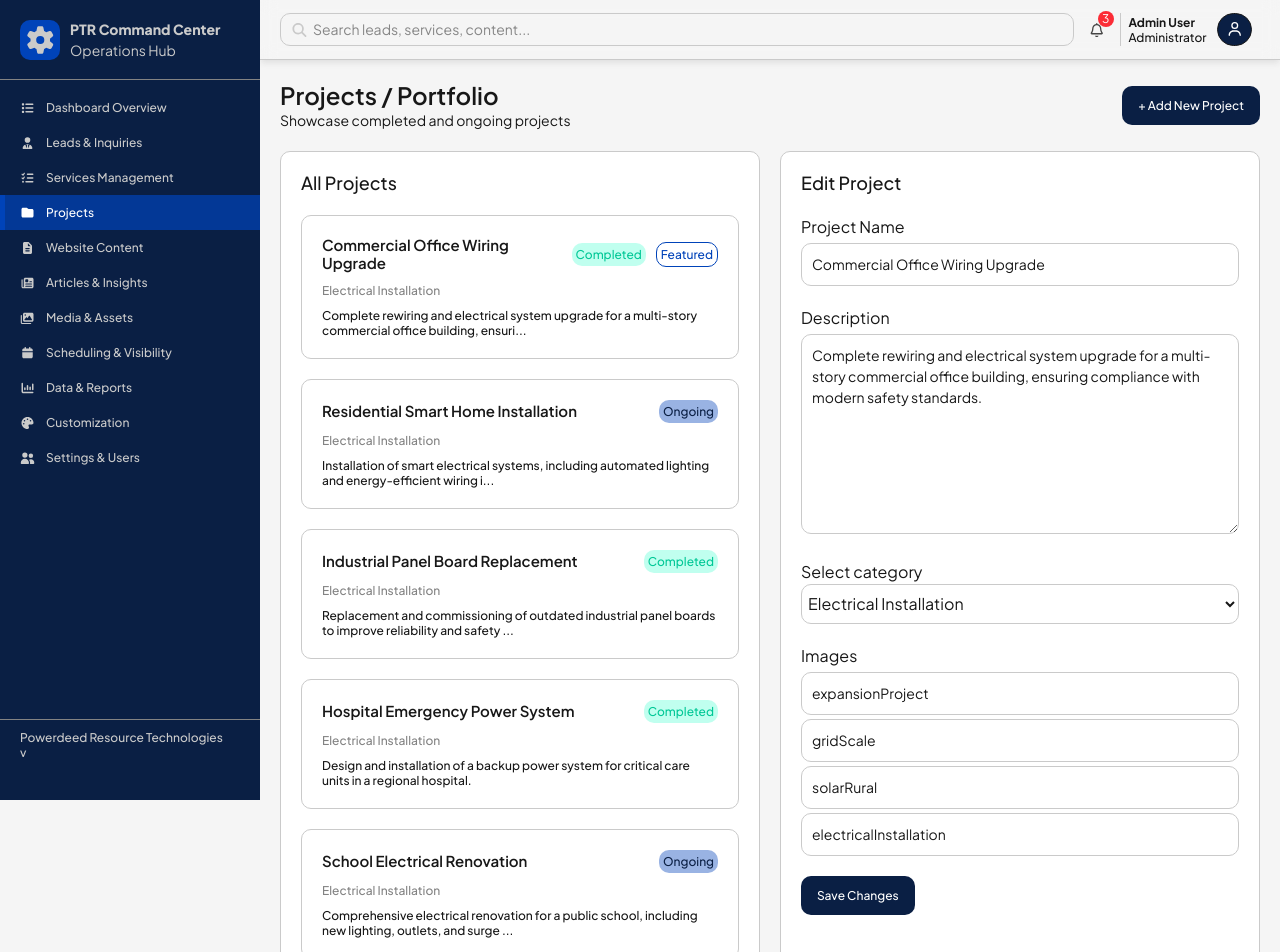
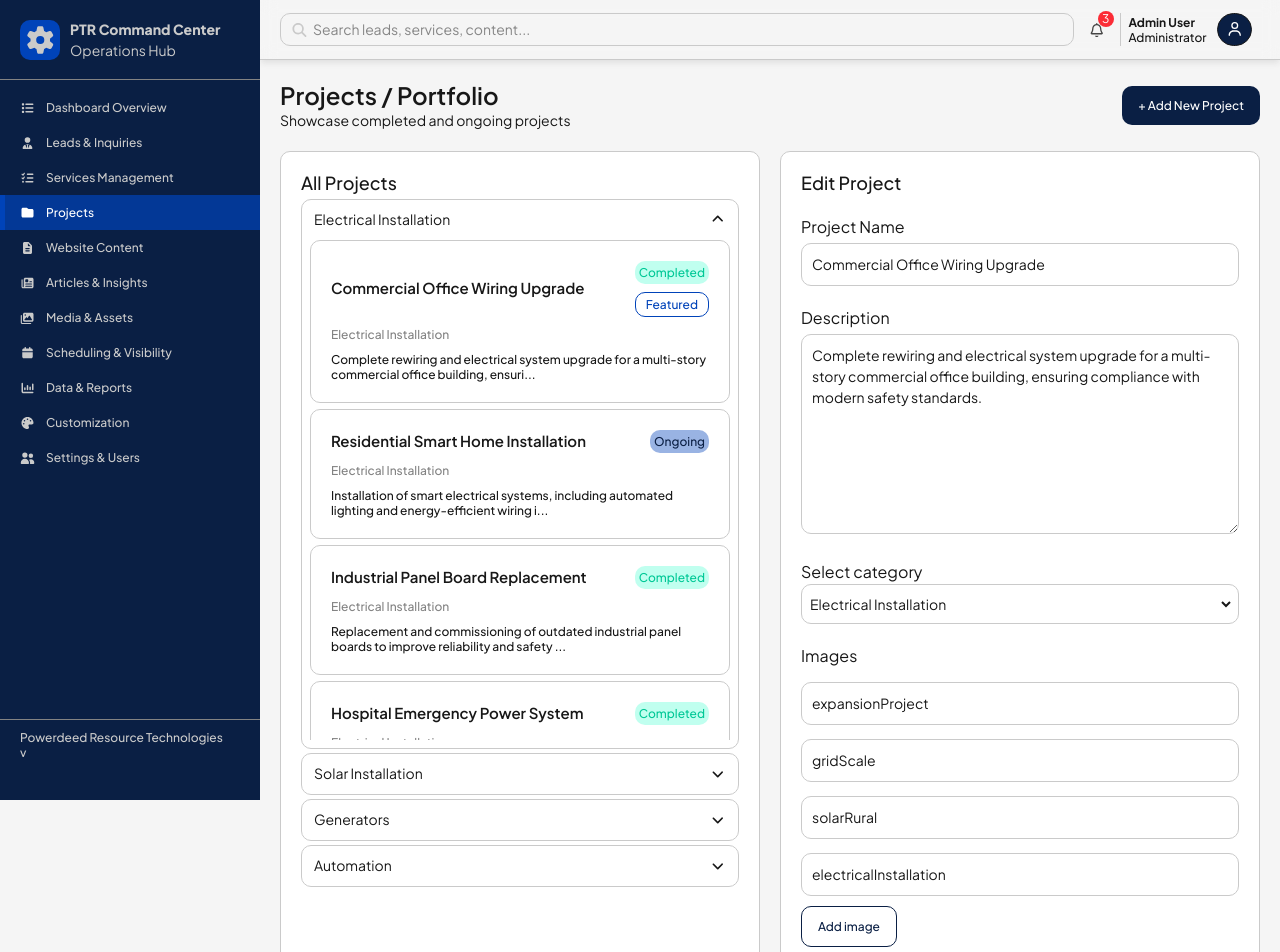
Before and after one commit to Powerdeed/PTR-website-command-center, a Next.js app: page /projects in a window 1280 px wide. Shown: the top 952 px of the page. Built offline with nearby package versions, Linux system fonts and the light colour scheme; what chartjs-plugin-datalabels would draw is missing.

Commit message:
Added the features and logics to the services and projects sections.

```diff
--- a/app/globals.css
+++ b/app/globals.css
@@ -43,31 +43,60 @@
 }
 
 @layer utilities {
-  /* Custom scrollbar styling */
-  .custom-scrollbar::-webkit-scrollbar {
+  /* Custom scrollbar styling for side bar*/
+  .side-bar-scrollbar::-webkit-scrollbar {
     width: 10px; /* vertical */
     height: 10px; /* horizontal */
     transition: background-color 300ms ease;
   }
 
-  .custom-scrollbar::-webkit-scrollbar-track {
+  .side-bar-scrollbar::-webkit-scrollbar-track {
     background: transparent;
   }
 
-  .custom-scrollbar::-webkit-scrollbar-thumb {
+  .side-bar-scrollbar::-webkit-scrollbar-thumb {
     background: var(--terciary-grey);
     border-radius: 999px;
   }
 
-  .custom-scrollbar::-webkit-scrollbar-button {
+  .side-bar-scrollbar::-webkit-scrollbar-button {
     display: none; /* removes arrow buttons */
   }
 
-  .custom-scrollbar::-webkit-scrollbar-thumb:hover {
+  .side-bar-scrollbar::-webkit-scrollbar-thumb:hover {
     background: var(--terciary-grey);
   }
 
-  .custom-scrollbar {
+  .side-bar-scrollbar {
+    scrollbar-width: thin;
+    scrollbar-color: var(--terciary-grey) transparent;
+  }
+
+  /* Custom scrollbar styling for section scrolls*/
+  .section-scrollbar::-webkit-scrollbar {
+    width: 10px; /* vertical */
+    height: 10px; /* horizontal */
+    transition: background-color 300ms ease;
+  }
+
+  .section-scrollbar::-webkit-scrollbar-track {
+    background: transparent;
+  }
+
+  .section-scrollbar::-webkit-scrollbar-thumb {
+    background: var(--terciary-grey);
+    border-radius: 999px;
+  }
+
+  .section-scrollbar::-webkit-scrollbar-button {
+    display: none; /* removes arrow buttons */
+  }
+
+  .section-scrollbar::-webkit-scrollbar-thumb:hover {
+    background: var(--terciary-grey);
+  }
+
+  .section-scrollbar {
     scrollbar-width: thin;
     scrollbar-color: var(--terciary-grey) transparent;
   }
--- a/components/features/ProjectsSection.tsx
+++ b/components/features/ProjectsSection.tsx
@@ -1,13 +1,16 @@
 "use client";
 
 import { useState } from "react";
+import { FontAwesomeIcon } from "@fortawesome/react-fontawesome";
 
 import { Project } from "@/lib/types";
-import { projects } from "@/services/projects";
+import { formattedProjectData } from "@/services/projects";
 
 import Button from "@/components/ui/Button";
 import Loader from "@/components/ui/Loader";
 import PageTitle from "@/components/ui/PageTitle";
+import ButtonLight from "@/components/ui/Button-light";
+
 import { companyServices } from "@/utils/constants/UI-data-constants";
 
 const pageMeta = {
@@ -26,36 +29,52 @@ const emptyProject: Project = {
 };
 
 export default function ProjectsSection() {
-  const [projectsArr, setProjectsArr] = useState(projects);
+  const [projectsObj, setProjectsObj] = useState<Record<string, Project[]>>(
+    formattedProjectData(),
+  );
   const [isAddingNewProject, setisAddingNewProject] = useState(false);
   const [isSaving, setIsSaving] = useState(false);
   const [selectedProject, setSelectedProject] = useState(
-    projectsArr.find((s) => s.status) || projectsArr[0] || null,
+    projectsObj["Electrical Installation"][0] || null,
   );
   const [newProjectData, setNewProjectData] = useState<Project>(emptyProject);
-  const [selectedCategory, setSelectedCategory] = useState<
-    (typeof companyServices)[number]
-  >("Electrical Installation");
+  const [selectedCategory, setSelectedCategory] = useState<string>(
+    "Electrical Installation",
+  );
 
-  const handleAddNewProject = () => {
-    setisAddingNewProject(true);
-  };
+  const handleAddNewProject = () => setisAddingNewProject(true);
 
   const handleSaveChanges = () => {
     setIsSaving(true);
 
     if (isAddingNewProject) {
-      setProjectsArr((prev) => [...prev, newProjectData]);
+      setProjectsObj((prev) => {
+        const currentProjectsFromCategory = prev[newProjectData.category] || [];
+
+        const updatedProjects: Project[] = [
+          ...currentProjectsFromCategory,
+          newProjectData,
+        ];
+
+        return {
+          ...prev,
+          [newProjectData.category]: updatedProjects,
+        };
+      });
 
       setNewProjectData(emptyProject);
 
       setisAddingNewProject(false);
     } else if (selectedProject) {
-      setProjectsArr((prev) =>
-        prev.map((s) =>
-          s.name === selectedProject.name ? selectedProject : s,
-        ),
+      setProjectsObj((prev) => {
+        const currentProjectsFromCategory = prev[selectedProject.category];
+
+        const updatedProjects = currentProjectsFromCategory.map((s) =>
+          s.id === selectedProject.id ? selectedProject : s,
         );
+
+        return { ...prev, [selectedProject.category]: updatedProjects };
+      });
     }
 
     setIsSaving(false);
@@ -74,30 +93,60 @@ export default function ProjectsSection() {
 
       <div className="flex flex-col md:flex-row gap-2.5 md:gap-5">
         {/* All projects */}
-        <div className="flex-1 p-2.5 md:p-5 flex flex-col gap-2.5 md:gap-5 bg-white border border-(--terciary-grey) rounded-[10px] text-style__body">
+        <div className="flex-1 p-2.5 md:p-5 flex flex-col gap-1 bg-white border border-(--terciary-grey) rounded-[10px] text-style__body">
           <div className="text-style__subheading">All Projects</div>
 
-          {projectsArr.map((project) => (
+          {Object.entries(projectsObj).map(([category, projects]) => (
             <div
-              key={project.id}
+              key={category}
+              className={`border border-(--terciary-grey) px-2 rounded-[10px]`}
+            >
+              <div
+                className="flex items-center px-1 cursor-pointer h-10"
+                onClick={() =>
+                  setSelectedCategory((prev) =>
+                    prev === category ? "" : category,
+                  )
+                }
+              >
+                <div className="flex-1">{category}</div>
+
+                <div
+                  className={`duration-300 ${category === selectedCategory ? "rotate-180" : "rotate-0"}`}
+                >
+                  <FontAwesomeIcon icon={["fas", "angle-down"]} />
+                </div>
+              </div>
+
+              <div
+                className={`duration-300 transition-all ${category === selectedCategory ? "h-125 overflow-y-scroll section-scrollbar mb-2" : "h-0"}`}
+              >
+                {category === selectedCategory && (
+                  <div className="flex flex-col gap-1.5">
+                    {projects.map((p) => (
+                      <div
+                        key={p.id}
                         className={`flex flex-col gap-2.5 border border-(--terciary-grey) rounded-[10px] p-5 text-style__small-text cursor-pointer`}
                         onClick={() =>
                           setSelectedProject(
-                  projectsArr.find((p) => p.id === project.id) || emptyProject,
+                            projects.find((project) => project.id === p.id) ||
+                              emptyProject,
                           )
                         }
                       >
                         <div className="flex gap-2.5 items-center">
                           <div className="flex-1 text-style__big-text">
-                  {project.name}
-                </div>
-                <div
-                  className={`${project.status === "Completed" ? "bg-(--secondary-green)/40 text-(--primary-green)" : "bg-(--secondary-blue)/40 text-(--primary-blue)"} rounded-[10px] p-1`}
-                >
-                  {project.status}
+                            {p.name}
                           </div>
 
-                {project.featured && (
+                          <div className="grid gap-2 text-center">
+                            <div
+                              className={`${p.status === "Completed" ? "bg-(--secondary-green)/40 text-(--primary-green)" : "bg-(--secondary-blue)/40 text-(--primary-blue)"} rounded-[10px] p-1`}
+                            >
+                              {p.status}
+                            </div>
+
+                            {p.featured && (
                               <div
                                 className={`border border-(--secondary-blue) text-(--secondary-blue) rounded-[10px] p-1`}
                               >
@@ -105,20 +154,28 @@ export default function ProjectsSection() {
                               </div>
                             )}
                           </div>
+                        </div>
 
-              <div className="text-(--secondary-grey)">{project.category}</div>
+                        <div className="text-(--secondary-grey)">
+                          {p.category}
+                        </div>
 
                         <div>
-                {project.description.length > 100
-                  ? project.description.slice(0, 100) + "..."
-                  : project.description}
+                          {p.description.length > 100
+                            ? p.description.slice(0, 100) + "..."
+                            : p.description}
+                        </div>
+                      </div>
+                    ))}
+                  </div>
+                )}
               </div>
             </div>
           ))}
         </div>
 
         {/* Edit project */}
-        <div className="flex-1 p-2.5 md:p-5 flex flex-col gap-2.5 md:gap-5 bg-white border border-(--terciary-grey) rounded-[10px]">
+        <div className="flex-1 h-fit p-2.5 md:p-5 flex flex-col gap-2.5 md:gap-5 bg-white border border-(--terciary-grey) rounded-[10px]">
           <div className="text-style__subheading">
             {isAddingNewProject ? "Add New Project" : "Edit Project"}
           </div>
@@ -148,6 +205,7 @@ export default function ProjectsSection() {
 
           <div>
             <div>Description</div>
+
             <textarea
               className="w-full h-50 p-2.5 border border-(--terciary-grey) rounded-[10px] text-style__body mt-1"
               value={
@@ -169,43 +227,46 @@ export default function ProjectsSection() {
           </div>
 
           <div>
-            <div>
-              <div className="" />
-              Select category
-            </div>
+            <div>Select category</div>
+
+            <div className="w-full h-10 border border-(--terciary-grey) rounded-[10px] px-1 text-style__body flex items-center focus-within:ring-2 focus-within:ring-(--primary-blue)">
               <select
-              className="w-full h-10 border border-(--terciary-grey) rounded-[10px] px-0.5"
-              value={selectedCategory}
+                className="w-full h-full rounded-[10px] focus:outline-none"
+                value={
+                  isAddingNewProject
+                    ? newProjectData.category
+                    : selectedProject?.category || ""
+                }
                 onChange={(e) => {
-                setSelectedCategory(e.target.value);
-                console.log(selectedProject);
-
                   if (isAddingNewProject) {
                     setNewProjectData((prev) => ({
                       ...prev,
-                    category: selectedCategory,
+                      category: e.target
+                        .value as (typeof companyServices)[number],
                     }));
                   } else if (selectedProject) {
                     setSelectedProject((prev) => ({
                       ...prev,
-                    category: selectedCategory,
+                      category: e.target
+                        .value as (typeof companyServices)[number],
                     }));
                   }
                 }}
               >
-              <option value="Electrical Installation">
-                Electrical Installation
+                <option value="">select category</option>
+
+                {companyServices.map((service) => (
+                  <option key={service} value={service}>
+                    {service}
                   </option>
-              <option value="Solar Installation">Solar Installation</option>
-              <option value="Generators">Generators</option>
-              <option value="Automation">Automation</option>
-              <option value="Alarms">Alarms</option>
-              <option value="CCTV">CCTV</option>
+                ))}
               </select>
             </div>
+          </div>
 
-          <div>
+          <div className="flex flex-col gap-2.5">
             <div>Images</div>
+
             {isAddingNewProject
               ? newProjectData.images.map((image, index) => (
                   <input
@@ -238,6 +299,18 @@ export default function ProjectsSection() {
                     }
                   />
                 ))}
+
+            <div
+              className="w-fit"
+              onClick={() => {
+                setNewProjectData((prev) => {
+                  const updatedImages = [...prev.images, ""];
+                  return { ...prev, images: updatedImages };
+                });
+              }}
+            >
+              <ButtonLight buttonText="Add image" />
+            </div>
           </div>
 
           <div
--- a/components/layout/SideBar.tsx
+++ b/components/layout/SideBar.tsx
@@ -27,7 +27,7 @@ export default function SideBar({ currentMenu }: { currentMenu: string }) {
         </div>
       </div>
       <div className="flex-1 py-2.5 h-20 border-b border-(--secondary-grey)">
-        <ul className="w-full h-full flex flex-col text-style__small-text overflow-y-scroll custom-scrollbar">
+        <ul className="w-full h-full flex flex-col text-style__small-text overflow-y-scroll side-bar-scrollbar">
           {menuItems.map((item) => (
             <li key={item.label}>
               <Link
--- /dev/null
+++ b/components/ui/Button-light.tsx
@@ -0,0 +1,7 @@
+export default function ButtonLight({ buttonText }: { buttonText: string }) {
+  return (
+    <button className="border border-(--primary-blue) py-3 px-4 rounded-[10px] text-(--primary-blue) text-style__small-text cursor-pointer">
+      {buttonText}
+    </button>
+  );
+}
--- /dev/null
+++ b/components/ui/Toggle.tsx
@@ -0,0 +1,3 @@
+export default function Toggle() {
+  return <div>Toggle</div>;
+}
--- a/services/projects.ts
+++ b/services/projects.ts
@@ -232,3 +232,14 @@ export const projects: Project[] = [
     featured: false,
   },
 ];
+
+export const formattedProjectData = () => {
+  const projectMap: Record<string, Project[]> = {};
+  projects.forEach((project) => {
+    if (!projectMap[project.category]) {
+      projectMap[project.category] = [];
+    }
+    projectMap[project.category].push(project);
+  });
+  return projectMap;
+};
```
Also changed, not shown: app/page.tsx (added, +8 -0 lines). Lines whose indentation alone changed are shown as unchanged.
